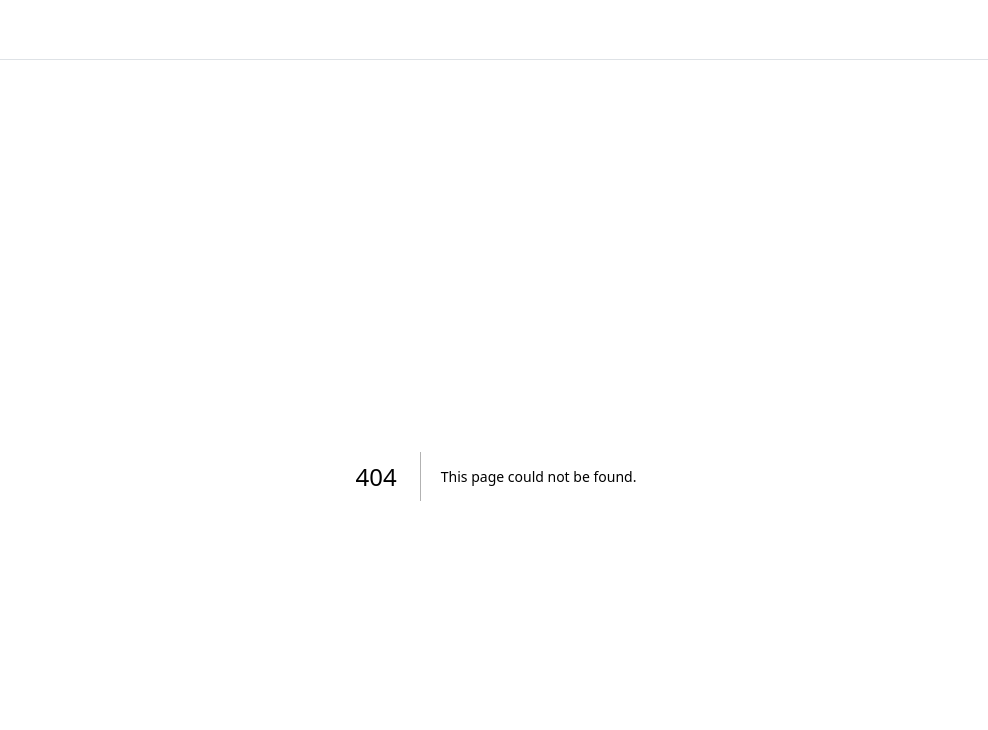
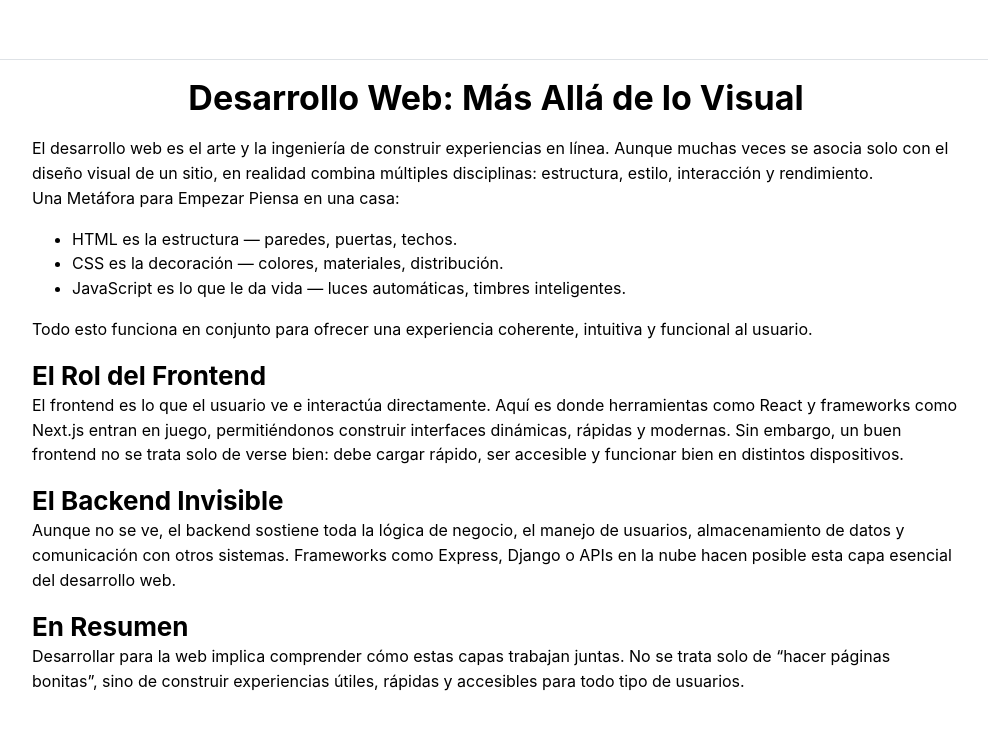
Before and after one commit to AndresCRamos/PersonaOrdenadorLab1, a Next.js app: page /post/web-dev in a window 1280 px wide. Before the commit this address had no page. Shown: the top 730 px of the page, without its empty margins (144-1132 px from the left). Built offline with nearby package versions, Linux system fonts and the light colour scheme.

Commit message:
Add Web Dev blog entry

```diff
--- a/app/page.tsx
+++ b/app/page.tsx
@@ -12,7 +12,7 @@ import Link from "next/link";
 const blogEntries = [
   {
     slug: "web-dev",
-    title: "Desarrollo web",
+    title: "Desarrollo Web: Más Allá de lo Visual",
     description:
       "Introducción a desarrollo de interfaces y lógica web modernas.",
   },
--- /dev/null
+++ b/app/post/web-dev/page.tsx
@@ -0,0 +1,62 @@
+import BlogEntryLayout from "@/components/BlogEntryLayout/BlogEntryLayout";
+import { Text, Title } from "@mantine/core";
+
+const HTMLBlog = () => (
+  <BlogEntryLayout title="Desarrollo Web: Más Allá de lo Visual">
+    <section>
+      <Text>
+        El desarrollo web es el arte y la ingeniería de construir experiencias
+        en línea. Aunque muchas veces se asocia solo con el diseño visual de un
+        sitio, en realidad combina múltiples disciplinas: estructura, estilo,
+        interacción y rendimiento.
+      </Text>
+      <Text>Una Metáfora para Empezar Piensa en una casa:</Text>
+      <ul>
+        <li>HTML es la estructura — paredes, puertas, techos.</li>
+        <li>CSS es la decoración — colores, materiales, distribución.</li>
+        <li>
+          JavaScript es lo que le da vida — luces automáticas, timbres
+          inteligentes.
+        </li>
+      </ul>
+
+      <Text>
+        Todo esto funciona en conjunto para ofrecer una experiencia coherente,
+        intuitiva y funcional al usuario.
+      </Text>
+
+      {/* TODO: Search image Imagen sugerida Descripción: Una ilustración
+      comparativa de una casa en construcción con etiquetas sobre partes del
+      HTML, CSS y JS, representando cómo cada capa contribuye al resultado
+      final. */}
+    </section>
+    <section>
+      <Title order={2}>El Rol del Frontend</Title>
+      <Text>
+        El frontend es lo que el usuario ve e interactúa directamente. Aquí es
+        donde herramientas como React y frameworks como Next.js entran en juego,
+        permitiéndonos construir interfaces dinámicas, rápidas y modernas. Sin
+        embargo, un buen frontend no se trata solo de verse bien: debe cargar
+        rápido, ser accesible y funcionar bien en distintos dispositivos.
+      </Text>
+    </section>
+    <section>
+      <Title order={2}>El Backend Invisible</Title>
+      <Text>
+        Aunque no se ve, el backend sostiene toda la lógica de negocio, el
+        manejo de usuarios, almacenamiento de datos y comunicación con otros
+        sistemas. Frameworks como Express, Django o APIs en la nube hacen
+        posible esta capa esencial del desarrollo web.
+      </Text>
+    </section>
+    <section>
+      <Title order={2}>En Resumen</Title>
+      <Text>
+        Desarrollar para la web implica comprender cómo estas capas trabajan
+        juntas. No se trata solo de “hacer páginas bonitas”, sino de construir
+        experiencias útiles, rápidas y accesibles para todo tipo de usuarios.
+      </Text>
+    </section>
+  </BlogEntryLayout>
+);
+export default HTMLBlog;
```
